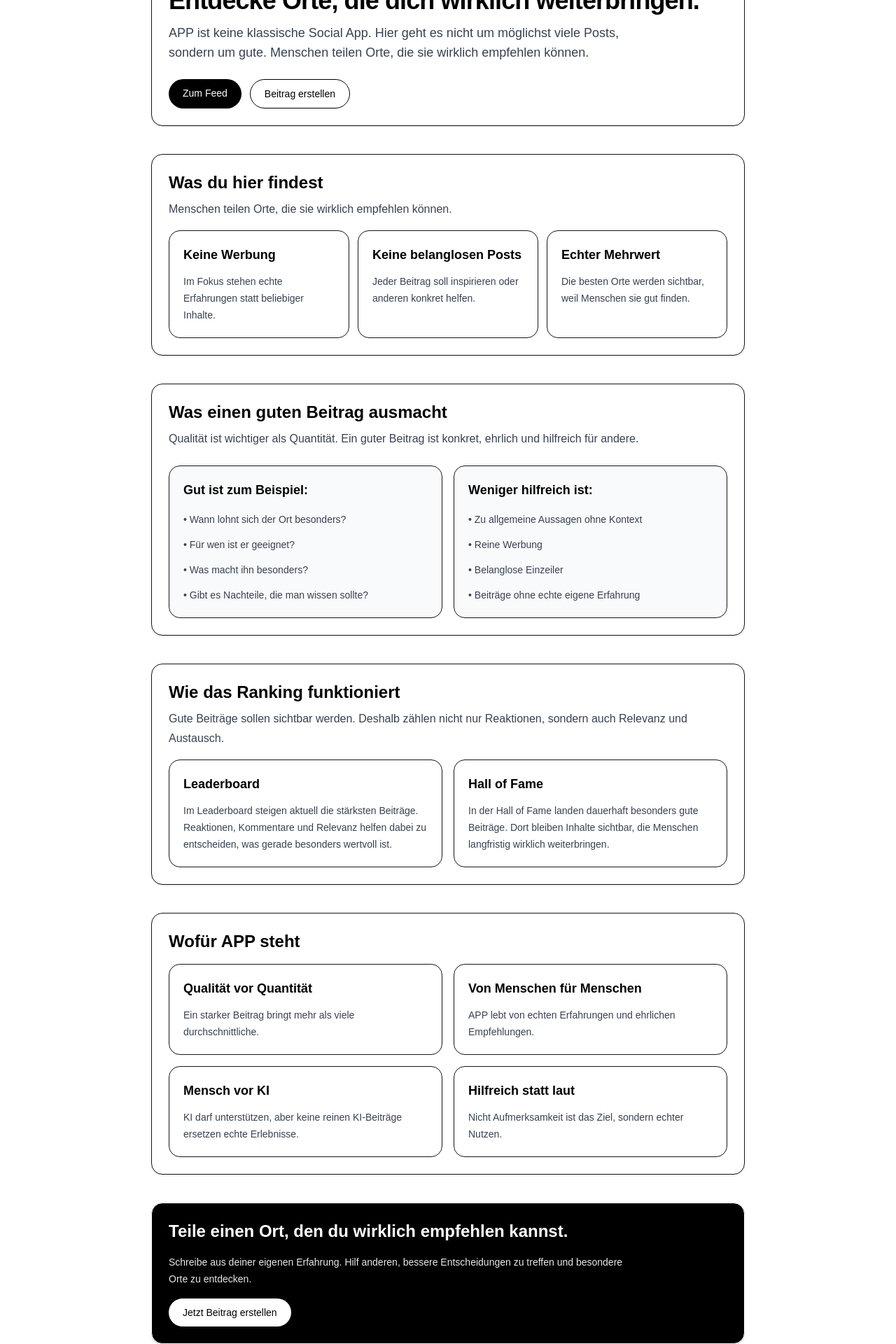
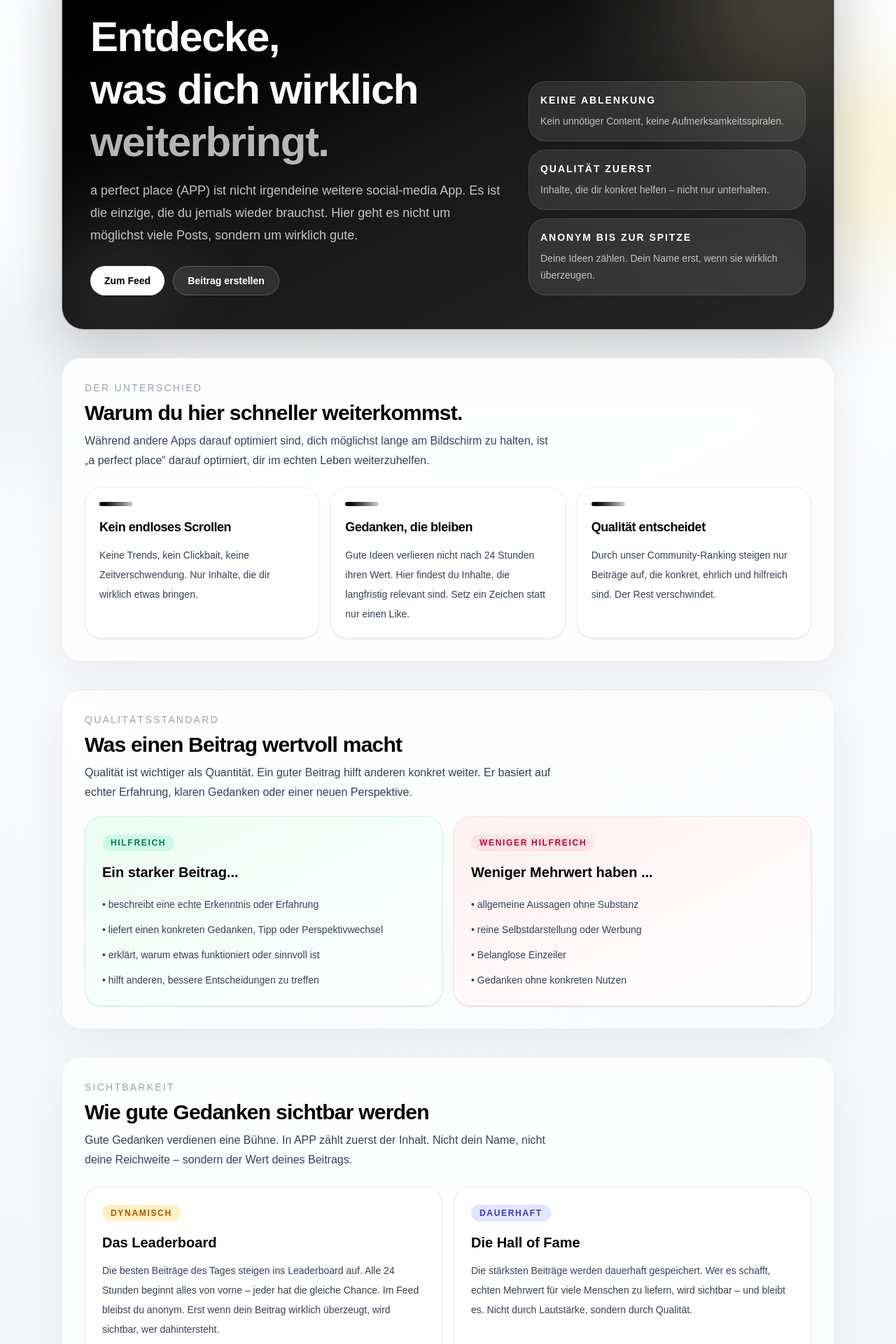
Before and after one commit to littil1/social-app, a Next.js app: page /how-it-works in a window 1280 px wide. Shown: the part 120-2040 px from the top of the page at 70% size. Built offline with nearby package versions, Linux system fonts and the light colour scheme.

Commit message:
So funktionierts UX

```diff
--- a/app/how-it-works/page.tsx
+++ b/app/how-it-works/page.tsx
@@ -6,42 +6,78 @@ import Link from "next/link";
 
 export default function HowItWorksPage() {
   return (
-    <main className="mx-auto flex w-full max-w-4xl flex-col gap-10 px-6 py-10">
+    <main className="relative overflow-hidden bg-[radial-gradient(circle_at_top,rgba(255,255,255,0.95),rgba(248,250,252,1)_38%,rgba(241,245,249,1)_100%)]">
+      {/* =====================================================
+          Background Decor
+      ===================================================== */}
+      <div className="pointer-events-none absolute inset-0 overflow-hidden">
+        <div className="absolute left-1/2 top-[-120px] h-[320px] w-[320px] -translate-x-1/2 rounded-full bg-black/5 blur-3xl" />
+        <div className="absolute right-[-80px] top-[220px] h-[260px] w-[260px] rounded-full bg-amber-200/30 blur-3xl" />
+        <div className="absolute left-[-100px] top-[520px] h-[260px] w-[260px] rounded-full bg-slate-300/20 blur-3xl" />
+      </div>
+
+      <div className="relative mx-auto flex w-full max-w-6xl flex-col gap-8 px-4 py-6 sm:px-6 sm:py-10 lg:gap-10">
         {/* =====================================================
             Hero
         ===================================================== */}
-      <section className="rounded-2xl border bg-white p-6 shadow-sm">
-        <div className="flex flex-col gap-4">
-          <span className="text-sm font-medium text-gray-500">
+        <section className="relative overflow-hidden rounded-[32px] border border-white/60 bg-gradient-to-br from-black via-neutral-900 to-neutral-800 px-6 py-8 text-white shadow-[0_25px_80px_rgba(0,0,0,0.22)] sm:px-8 sm:py-10 lg:px-10 lg:py-12">
+          <div className="pointer-events-none absolute inset-0">
+            <div className="absolute inset-0 bg-[radial-gradient(circle_at_top_right,rgba(255,255,255,0.18),transparent_32%)]" />
+            <div className="absolute bottom-0 left-0 h-40 w-40 rounded-full bg-white/10 blur-3xl" />
+            <div className="absolute right-0 top-0 h-48 w-48 rounded-full bg-amber-300/10 blur-3xl" />
+          </div>
+
+          <div className="relative grid gap-8 lg:grid-cols-[1.2fr_0.8fr] lg:items-end">
+            <div className="flex flex-col gap-5">
+              <span className="inline-flex w-fit rounded-full border border-white/15 bg-white/10 px-3 py-1 text-xs font-medium uppercase tracking-[0.18em] text-white/80 backdrop-blur">
                 So funktioniert APP
               </span>
 
-          <div className="flex flex-col gap-3">
-            <h1 className="text-3xl font-bold tracking-tight text-black sm:text-4xl">
-              Entdecke Orte, die dich wirklich weiterbringen.
+              <div className="flex flex-col gap-4">
+                <h1 className="max-w-4xl text-4xl font-semibold leading-tight tracking-tight sm:text-5xl lg:text-6xl">
+                  Entdecke,
+                  <br />
+                  was dich wirklich
+                  <span className="text-white/70"> weiterbringt.</span>
                 </h1>
 
-            <p className="max-w-2xl text-base leading-7 text-gray-700 sm:text-lg">
-              APP ist keine klassische Social App. Hier geht es nicht um
-              möglichst viele Posts, sondern um gute. Menschen teilen Orte, die
-              sie wirklich empfehlen können.
+                <p className="max-w-2xl text-base leading-7 text-white/75 sm:text-lg sm:leading-8">
+                  a perfect place (APP) ist nicht irgendeine weitere social-media App.
+                  Es ist die einzige, die du jemals wieder brauchst. Hier geht es nicht um
+                  möglichst viele Posts, sondern um wirklich gute.
                 </p>
               </div>
 
               <div className="flex flex-wrap gap-3 pt-2">
                 <Link
                   href="/"
-              className="rounded-full bg-black px-5 py-2.5 text-sm font-medium text-white transition hover:opacity-90"
+                  className="inline-flex items-center rounded-full bg-white px-5 py-2.5 text-sm font-semibold text-black transition hover:scale-[1.02] hover:opacity-95"
                 >
                   Zum Feed
                 </Link>
 
                 <Link
                   href="/create"
-              className="rounded-full border px-5 py-2.5 text-sm font-medium text-black transition hover:bg-gray-50"
+                  className="inline-flex items-center rounded-full border border-white/20 bg-white/10 px-5 py-2.5 text-sm font-semibold text-white backdrop-blur transition hover:bg-white/15"
                 >
                   Beitrag erstellen
                 </Link>
+              </div>
+            </div>
+
+            <div className="grid gap-3">
+              <HeroStat
+                value="Keine Ablenkung"
+                text="Kein unnötiger Content, keine Aufmerksamkeitsspiralen."
+              />
+              <HeroStat
+                value="Qualität zuerst"
+                text="Inhalte, die dir konkret helfen – nicht nur unterhalten."
+              />
+              <HeroStat
+                value="Anonym bis zur Spitze"
+                text="Deine Ideen zählen. Dein Name erst, wenn sie wirklich überzeugen."
+              />
             </div>
           </div>
         </section>
@@ -49,29 +85,34 @@ export default function HowItWorksPage() {
         {/* =====================================================
             Was du hier findest
         ===================================================== */}
-      <section className="grid gap-4 rounded-2xl border bg-white p-6 shadow-sm">
-        <div className="flex flex-col gap-2">
-          <h2 className="text-2xl font-semibold text-black">
-            Was du hier findest
+        <section className="rounded-[28px] border border-black/5 bg-white/80 p-6 shadow-[0_20px_60px_rgba(15,23,42,0.06)] backdrop-blur sm:p-8">
+          <div className="mb-6 flex flex-col gap-2">
+            <span className="text-sm font-medium uppercase tracking-[0.16em] text-gray-400">
+              Der Unterschied
+            </span>
+
+            <h2 className="text-2xl font-semibold tracking-tight text-black sm:text-3xl">
+              Warum du hier schneller weiterkommst.
             </h2>
 
-          <p className="text-base leading-7 text-gray-700">
-            Menschen teilen Orte, die sie wirklich empfehlen können.
+            <p className="max-w-2xl text-base leading-7 text-gray-700">
+              Während andere Apps darauf optimiert sind, dich möglichst lange am Bildschirm zu halten,
+              ist „a perfect place“ darauf optimiert, dir im echten Leben weiterzuhelfen.
             </p>
           </div>
 
-        <div className="grid gap-3 sm:grid-cols-3">
+          <div className="grid gap-4 md:grid-cols-3">
             <InfoCard
-            title="Keine Werbung"
-            text="Im Fokus stehen echte Erfahrungen statt beliebiger Inhalte."
+              title="Kein endloses Scrollen"
+              text="Keine Trends, kein Clickbait, keine Zeitverschwendung. Nur Inhalte, die dir wirklich etwas bringen."
             />
             <InfoCard
-            title="Keine belanglosen Posts"
-            text="Jeder Beitrag soll inspirieren oder anderen konkret helfen."
+              title="Gedanken, die bleiben"
+              text="Gute Ideen verlieren nicht nach 24 Stunden ihren Wert. Hier findest du Inhalte, die langfristig relevant sind. Setz ein Zeichen statt nur einen Like."
             />
             <InfoCard
-            title="Echter Mehrwert"
-            text="Die besten Orte werden sichtbar, weil Menschen sie gut finden."
+              title="Qualität entscheidet"
+              text="Durch unser Community-Ranking steigen nur Beiträge auf, die konkret, ehrlich und hilfreich sind. Der Rest verschwindet."
             />
           </div>
         </section>
@@ -79,40 +120,54 @@ export default function HowItWorksPage() {
         {/* =====================================================
             Guter Post
         ===================================================== */}
-      <section className="grid gap-6 rounded-2xl border bg-white p-6 shadow-sm">
+        <section className="grid gap-5 rounded-[28px] border border-black/5 bg-gradient-to-br from-white to-slate-50 p-6 shadow-[0_20px_60px_rgba(15,23,42,0.06)] sm:p-8">
           <div className="flex flex-col gap-2">
-          <h2 className="text-2xl font-semibold text-black">
-            Was einen guten Beitrag ausmacht
+            <span className="text-sm font-medium uppercase tracking-[0.16em] text-gray-400">
+              Qualitätsstandard
+            </span>
+
+            <h2 className="text-2xl font-semibold tracking-tight text-black sm:text-3xl">
+              Was einen Beitrag wertvoll macht
             </h2>
 
-          <p className="text-base leading-7 text-gray-700">
-            Qualität ist wichtiger als Quantität. Ein guter Beitrag ist konkret,
-            ehrlich und hilfreich für andere.
+            <p className="max-w-2xl text-base leading-7 text-gray-700">
+              Qualität ist wichtiger als Quantität. Ein guter Beitrag hilft anderen konkret weiter.
+              Er basiert auf echter Erfahrung, klaren Gedanken oder einer neuen Perspektive.
             </p>
           </div>
 
-        <div className="grid gap-4 sm:grid-cols-2">
-          <div className="rounded-2xl border bg-gray-50 p-5">
-            <h3 className="text-lg font-semibold text-black">Gut ist zum Beispiel:</h3>
+          <div className="grid gap-4 lg:grid-cols-2">
+            <div className="rounded-[24px] border border-emerald-100 bg-gradient-to-br from-emerald-50 to-white p-6 shadow-sm">
+              <div className="mb-4 inline-flex rounded-full bg-emerald-100 px-3 py-1 text-xs font-semibold uppercase tracking-[0.14em] text-emerald-700">
+                Hilfreich
+              </div>
 
-            <ul className="mt-4 space-y-3 text-sm leading-6 text-gray-700">
-              <li>• Wann lohnt sich der Ort besonders?</li>
-              <li>• Für wen ist er geeignet?</li>
-              <li>• Was macht ihn besonders?</li>
-              <li>• Gibt es Nachteile, die man wissen sollte?</li>
+              <h3 className="text-xl font-semibold text-black">
+                Ein starker Beitrag...
+              </h3>
+
+              <ul className="mt-5 space-y-3 text-sm leading-6 text-gray-700">
+                <li>• beschreibt eine echte Erkenntnis oder Erfahrung</li>
+                <li>• liefert einen konkreten Gedanken, Tipp oder Perspektivwechsel</li>
+                <li>• erklärt, warum etwas funktioniert oder sinnvoll ist</li>
+                <li>• hilft anderen, bessere Entscheidungen zu treffen</li>
               </ul>
             </div>
 
-          <div className="rounded-2xl border bg-gray-50 p-5">
-            <h3 className="text-lg font-semibold text-black">
-              Weniger hilfreich ist:
+            <div className="rounded-[24px] border border-rose-100 bg-gradient-to-br from-rose-50 to-white p-6 shadow-sm">
+              <div className="mb-4 inline-flex rounded-full bg-rose-100 px-3 py-1 text-xs font-semibold uppercase tracking-[0.14em] text-rose-700">
+                Weniger hilfreich
+              </div>
+
+              <h3 className="text-xl font-semibold text-black">
+                Weniger Mehrwert haben ...
               </h3>
 
-            <ul className="mt-4 space-y-3 text-sm leading-6 text-gray-700">
-              <li>• Zu allgemeine Aussagen ohne Kontext</li>
-              <li>• Reine Werbung</li>
+              <ul className="mt-5 space-y-3 text-sm leading-6 text-gray-700">
+                <li>• allgemeine Aussagen ohne Substanz</li>
+                <li>• reine Selbstdarstellung oder Werbung</li>
                 <li>• Belanglose Einzeiler</li>
-              <li>• Beiträge ohne echte eigene Erfahrung</li>
+                <li>• Gedanken ohne konkreten Nutzen</li>
               </ul>
             </div>
           </div>
@@ -121,34 +176,49 @@ export default function HowItWorksPage() {
         {/* =====================================================
             Ranking
         ===================================================== */}
-      <section className="grid gap-4 rounded-2xl border bg-white p-6 shadow-sm">
-        <div className="flex flex-col gap-2">
-          <h2 className="text-2xl font-semibold text-black">
-            Wie das Ranking funktioniert
+        <section className="rounded-[28px] border border-black/5 bg-white/80 p-6 shadow-[0_20px_60px_rgba(15,23,42,0.06)] backdrop-blur sm:p-8">
+          <div className="mb-6 flex flex-col gap-2">
+            <span className="text-sm font-medium uppercase tracking-[0.16em] text-gray-400">
+              Sichtbarkeit
+            </span>
+
+            <h2 className="text-2xl font-semibold tracking-tight text-black sm:text-3xl">
+              Wie gute Gedanken sichtbar werden
             </h2>
 
-          <p className="text-base leading-7 text-gray-700">
-            Gute Beiträge sollen sichtbar werden. Deshalb zählen nicht nur
-            Reaktionen, sondern auch Relevanz und Austausch.
+            <p className="max-w-2xl text-base leading-7 text-gray-700">
+              Gute Gedanken verdienen eine Bühne. In APP zählt zuerst der Inhalt.
+              Nicht dein Name, nicht deine Reichweite – sondern der Wert deines Beitrags.
             </p>
           </div>
 
-        <div className="grid gap-4 sm:grid-cols-2">
-          <div className="rounded-2xl border p-5">
-            <h3 className="text-lg font-semibold text-black">Leaderboard</h3>
-            <p className="mt-3 text-sm leading-6 text-gray-700">
-              Im Leaderboard steigen aktuell die stärksten Beiträge. Reaktionen,
-              Kommentare und Relevanz helfen dabei zu entscheiden, was gerade
-              besonders wertvoll ist.
+          <div className="grid gap-4 lg:grid-cols-2">
+            <div className="group rounded-[24px] border border-black/5 bg-white p-6 shadow-sm transition hover:-translate-y-0.5 hover:shadow-lg">
+              <div className="mb-4 inline-flex rounded-full bg-amber-100 px-3 py-1 text-xs font-semibold uppercase tracking-[0.14em] text-amber-700">
+                Dynamisch
+              </div>
+
+              <h3 className="text-xl font-semibold text-black">Das Leaderboard</h3>
+
+              <p className="mt-3 text-sm leading-7 text-gray-700">
+                Die besten Beiträge des Tages steigen ins Leaderboard auf.
+                Alle 24 Stunden beginnt alles von vorne – jeder hat die gleiche Chance.
+                Im Feed bleibst du anonym.
+                Erst wenn dein Beitrag wirklich überzeugt, wird sichtbar, wer dahintersteht.
               </p>
             </div>
 
-          <div className="rounded-2xl border p-5">
-            <h3 className="text-lg font-semibold text-black">Hall of Fame</h3>
-            <p className="mt-3 text-sm leading-6 text-gray-700">
-              In der Hall of Fame landen dauerhaft besonders gute Beiträge. Dort
-              bleiben Inhalte sichtbar, die Menschen langfristig wirklich
-              weiterbringen.
+            <div className="group rounded-[24px] border border-black/5 bg-white p-6 shadow-sm transition hover:-translate-y-0.5 hover:shadow-lg">
+              <div className="mb-4 inline-flex rounded-full bg-indigo-100 px-3 py-1 text-xs font-semibold uppercase tracking-[0.14em] text-indigo-700">
+                Dauerhaft
+              </div>
+
+              <h3 className="text-xl font-semibold text-black">Die Hall of Fame</h3>
+
+              <p className="mt-3 text-sm leading-7 text-gray-700">
+                Die stärksten Beiträge werden dauerhaft gespeichert.
+                Wer es schafft, echten Mehrwert für viele Menschen zu liefern, wird sichtbar – und bleibt es.
+                Nicht durch Lautstärke, sondern durch Qualität.
               </p>
             </div>
           </div>
@@ -157,14 +227,18 @@ export default function HowItWorksPage() {
         {/* =====================================================
             Prinzipien
         ===================================================== */}
-      <section className="grid gap-4 rounded-2xl border bg-white p-6 shadow-sm">
-        <div className="flex flex-col gap-2">
-          <h2 className="text-2xl font-semibold text-black">
+        <section className="rounded-[28px] border border-black/5 bg-gradient-to-br from-slate-50 to-white p-6 shadow-[0_20px_60px_rgba(15,23,42,0.06)] sm:p-8">
+          <div className="mb-6 flex flex-col gap-2">
+            <span className="text-sm font-medium uppercase tracking-[0.16em] text-gray-400">
+              Prinzipien
+            </span>
+
+            <h2 className="text-2xl font-semibold tracking-tight text-black sm:text-3xl">
               Wofür APP steht
             </h2>
           </div>
 
-        <div className="grid gap-4 sm:grid-cols-2">
+          <div className="grid gap-4 md:grid-cols-2">
             <InfoCard
               title="Qualität vor Quantität"
               text="Ein starker Beitrag bringt mehr als viele durchschnittliche."
@@ -187,27 +261,39 @@ export default function HowItWorksPage() {
         {/* =====================================================
             Call to Action
         ===================================================== */}
-      <section className="rounded-2xl border bg-black p-6 text-white shadow-sm">
-        <div className="flex flex-col gap-4">
-          <h2 className="text-2xl font-semibold">
-            Teile einen Ort, den du wirklich empfehlen kannst.
+        <section className="relative overflow-hidden rounded-[32px] border border-black/10 bg-black px-6 py-8 text-white shadow-[0_25px_80px_rgba(0,0,0,0.18)] sm:px-8 sm:py-10">
+          <div className="pointer-events-none absolute inset-0">
+            <div className="absolute right-[-40px] top-[-40px] h-40 w-40 rounded-full bg-white/10 blur-3xl" />
+            <div className="absolute bottom-[-50px] left-[-40px] h-40 w-40 rounded-full bg-amber-300/10 blur-3xl" />
+          </div>
+
+          <div className="relative flex flex-col gap-5">
+            <div className="flex flex-col gap-3">
+              <span className="text-sm font-medium uppercase tracking-[0.16em] text-white/50">
+                Jetzt bist du dran
+              </span>
+
+              <h2 className="max-w-3xl text-3xl font-semibold tracking-tight sm:text-4xl">
+                Teile einen Gedanken, der anderen wirklich hilft.
               </h2>
 
-          <p className="max-w-2xl text-sm leading-6 text-gray-200">
-            Schreibe aus deiner eigenen Erfahrung. Hilf anderen, bessere
-            Entscheidungen zu treffen und besondere Orte zu entdecken.
+              <p className="max-w-2xl text-sm leading-7 text-gray-300 sm:text-base">
+                Teile eine Erkenntnis, einen Tipp oder eine Erfahrung, die für andere einen Unterschied macht.
+                Bleib anonym – bis dein Beitrag zeigt, wie viel er wert ist.
               </p>
+            </div>
 
             <div>
               <Link
                 href="/create"
-              className="inline-flex rounded-full bg-white px-5 py-2.5 text-sm font-medium text-black transition hover:opacity-90"
+                className="inline-flex items-center rounded-full bg-white px-5 py-2.5 text-sm font-semibold text-black transition hover:scale-[1.02] hover:opacity-95"
               >
                 Jetzt Beitrag erstellen
               </Link>
             </div>
           </div>
         </section>
+      </div>
     </main>
   );
 }
@@ -223,9 +309,28 @@ type InfoCardProps = {
 
 function InfoCard({ title, text }: InfoCardProps) {
   return (
-    <div className="rounded-2xl border p-5">
-      <h3 className="text-lg font-semibold text-black">{title}</h3>
-      <p className="mt-3 text-sm leading-6 text-gray-700">{text}</p>
+    <div className="group rounded-[24px] border border-black/5 bg-white/90 p-5 shadow-sm transition duration-300 hover:-translate-y-1 hover:shadow-[0_18px_40px_rgba(15,23,42,0.08)]">
+      <div className="mb-4 h-1.5 w-12 rounded-full bg-gradient-to-r from-black to-gray-300" />
+      <h3 className="text-lg font-semibold tracking-tight text-black">
+        {title}
+      </h3>
+      <p className="mt-3 text-sm leading-7 text-gray-700">{text}</p>
     </div>
   );
 }
+
+type HeroStatProps = {
+  value: string;
+  text: string;
+};
+
+function HeroStat({ value, text }: HeroStatProps) {
+  return (
+    <div className="rounded-[24px] border border-white/10 bg-white/10 p-4 backdrop-blur-md">
+      <h3 className="text-sm font-semibold uppercase tracking-[0.14em] text-white">
+        {value}
+      </h3>
+      <p className="mt-2 text-sm leading-6 text-white/70">{text}</p>
+    </div>
+  );
+}
```
Lines whose indentation alone changed are shown as unchanged.
